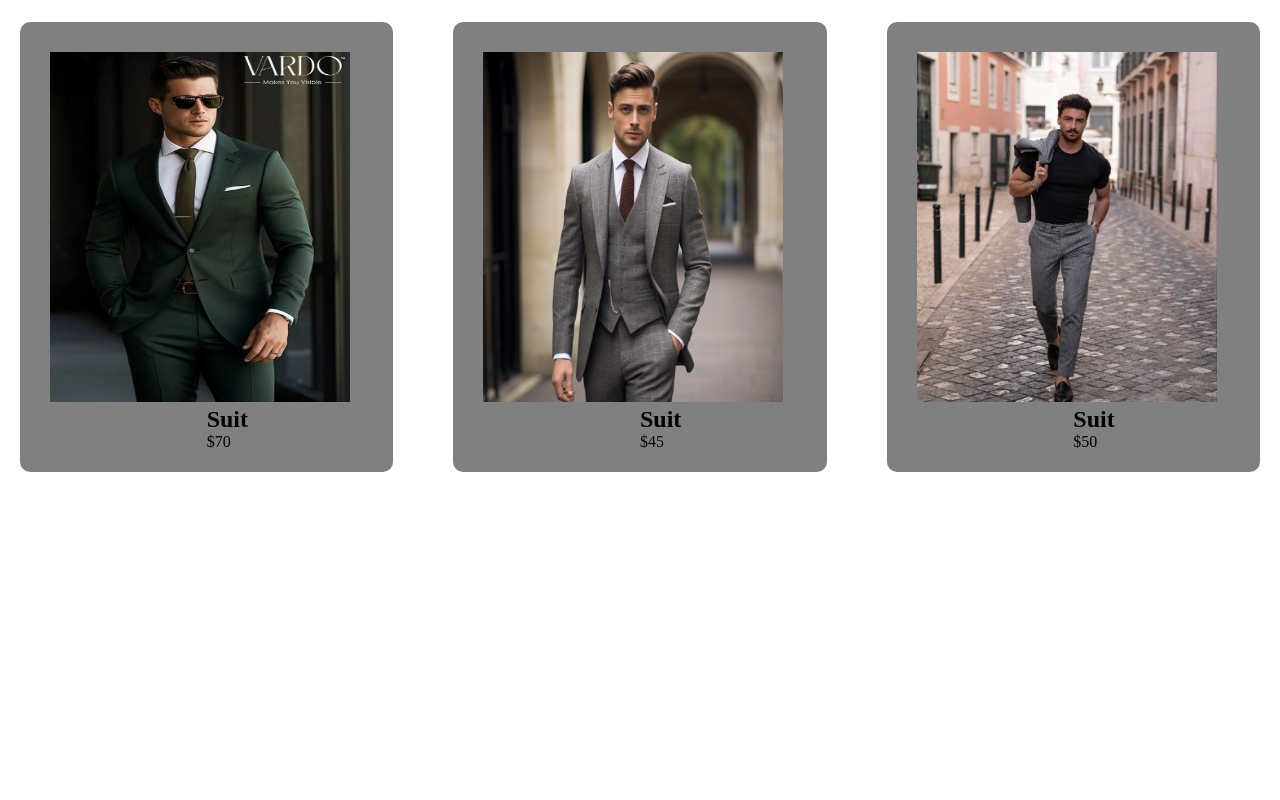
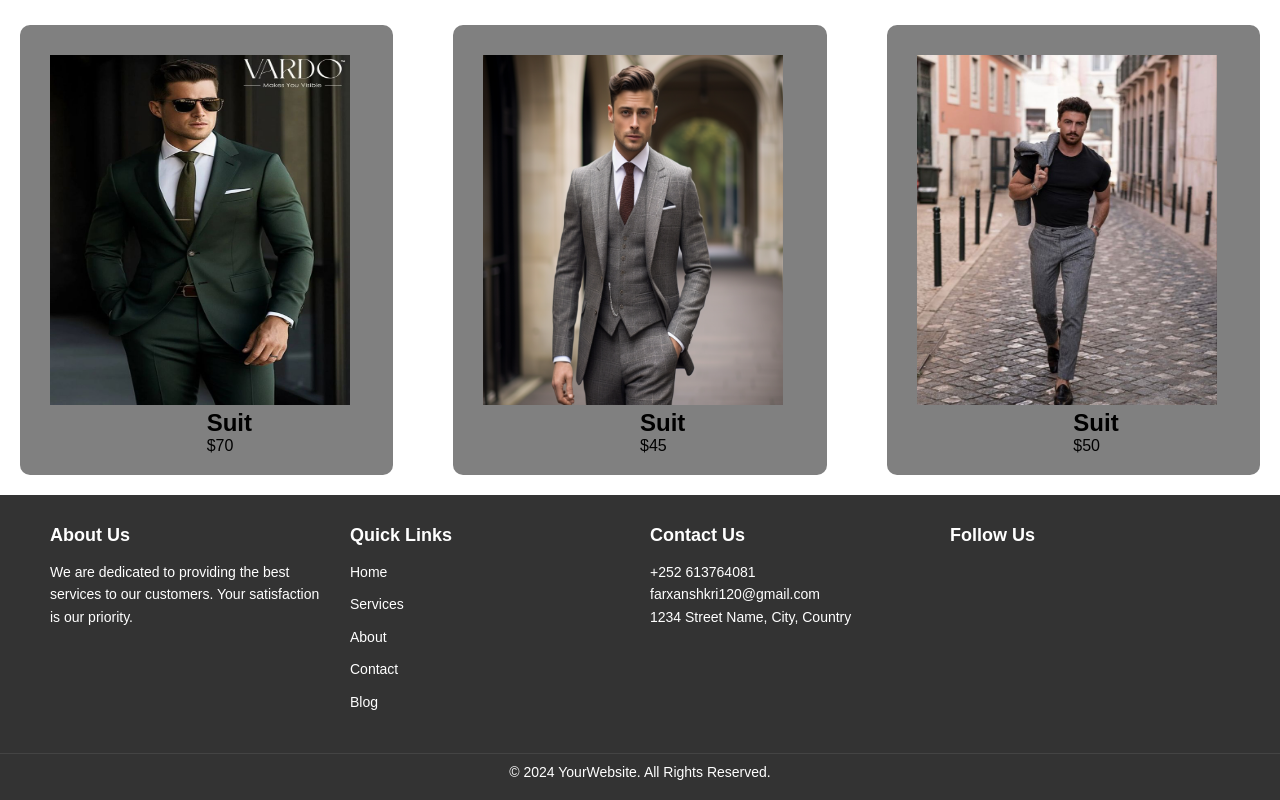
Before and after one commit to inshaar-Seylici/E-Commerce, a plain HTML site: page index.html in a window 1280 px wide. Shown: the part 1972-2772 px from the top of the page. Before the commit the page ends 2464 px from the top, so only its background shows below. Drawn offline with Linux system fonts and the light colour scheme; files whose address does not match are found by name.

Commit message:
waxa aan ku so daray footer

```diff
--- a/Style.css
+++ b/Style.css
@@ -202,3 +202,96 @@ justify-content: space-evenly;
     background-color: gray;
 
 }
+
+
+
+
+
+
+
+
+
+body {
+    font-family: Arial, sans-serif;
+    margin: 0;
+    padding: 0;
+  }
+
+  footer {
+    background-color: #333;
+    color: #fff;
+    padding: 20px 0;
+    font-size: 14px;
+  }
+
+  .footer-container {
+    display: flex;
+    justify-content: space-between;
+    flex-wrap: wrap;
+    max-width: 1200px;
+    margin: auto;
+    padding: 0 20px;
+  }
+
+  .footer-section {
+    flex: 1 1 calc(25% - 20px);
+    margin: 10px;
+  }
+
+  .footer-section h3 {
+    margin-bottom: 15px;
+    font-size: 18px;
+  }
+
+  .footer-section p,
+  .footer-section ul {
+    margin: 0;
+    padding: 0;
+    list-style: none;
+    line-height: 1.6;
+  }
+
+  .footer-section ul li {
+    margin-bottom: 10px;
+  }
+
+  .footer-section ul li a {
+    color: #fff;
+    text-decoration: none;
+    transition: color 0.3s;
+  }
+
+  .footer-section ul li a:hover {
+    color: #ff9800;
+  }
+
+  .footer-section .social a {
+    margin-right: 10px;
+    color: #fff;
+    font-size: 18px;
+    text-decoration: none;
+    transition: color 0.3s;
+  }
+
+  .footer-section .social a:hover {
+    color: #ff9800;
+  }
+
+  .footer-bottom {
+    text-align: center;
+    margin-top: 20px;
+    border-top: 1px solid #444;
+    padding-top: 10px;
+  }
+
+  .footer-bottom p {
+    margin: 0;
+  }
+
+  @media (max-width: 768px) {
+    .footer-section {
+      flex: 1 1 100%;
+      margin-bottom: 20px;
+    }
+
+  }
--- a/index.html
+++ b/index.html
@@ -136,5 +136,40 @@
 
 
 
+        <footer>
+            <div class="footer-container">
+              <div class="footer-section about">
+                <h3>About Us</h3>
+                <p>We are dedicated to providing the best services to our customers. Your satisfaction is our priority.</p>
+              </div>
+              <div class="footer-section links">
+                <h3>Quick Links</h3>
+                <ul>
+                  <li><a href="#">Home</a></li>
+                  <li><a href="#">Services</a></li>
+                  <li><a href="#">About</a></li>
+                  <li><a href="#">Contact</a></li>
+                  <li><a href="#">Blog</a></li>
+                </ul>
+              </div>
+              <div class="footer-section contact">
+                <h3>Contact Us</h3>
+                <p><i class="fas fa-phone"></i> +252 613764081</p>
+                <p><i class="fas fa-envelope"></i> farxanshkri120@gmail.com</p>
+                <p><i class="fas fa-map-marker-alt"></i> 1234 Street Name, City, Country</p>
+              </div>
+              <div class="footer-section social">
+                <h3>Follow Us</h3>
+                <a href="#"><i class="fab fa-facebook-f"></i></a>
+                <a href="#"><i class="fab fa-twitter"></i></a>
+                <a href="#"><i class="fab fa-instagram"></i></a>
+                <a href="#"><i class="fab fa-linkedin"></i></a>
+              </div>
+            </div>
+            <div class="footer-bottom">
+              <p>&copy; 2024 YourWebsite. All Rights Reserved.</p>
+            </div>
+          </footer>
+
 </body>
 </html>
```
